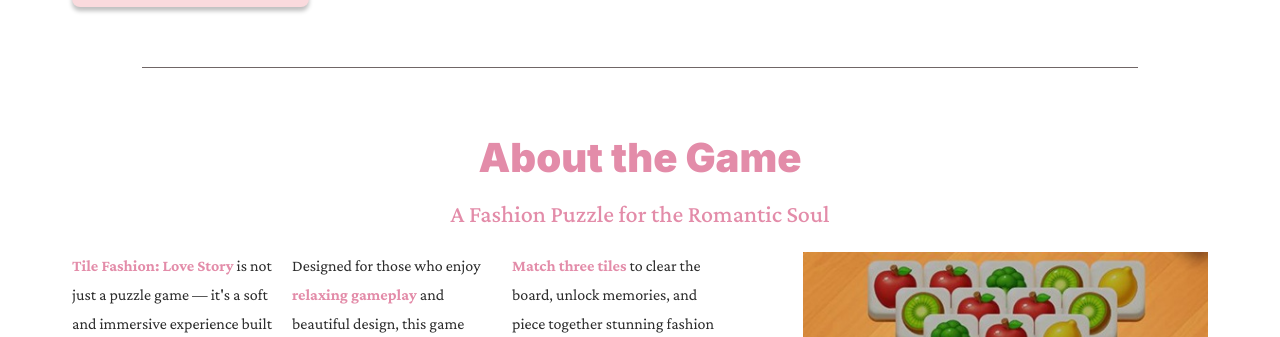
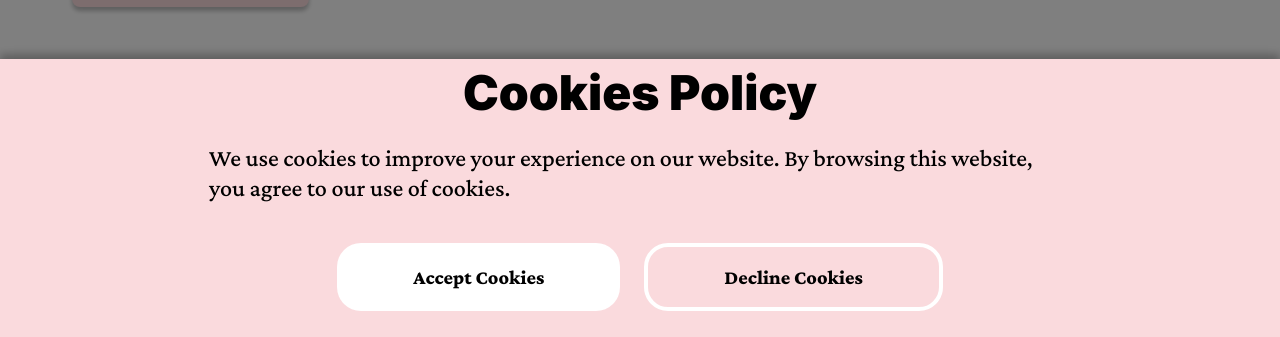
Before and after one commit to SergiyVitruk/STP-10198, a website built with Vite: page src/index.html in a window 1280 px wide. Shown: the part 463-800 px from the top of the page. Built offline with nearby package versions, Linux system fonts and the light colour scheme.

Commit message:
modal done

```diff
--- a/src/css/header.css
+++ b/src/css/header.css
@@ -79,6 +79,15 @@
   display: flex;
   flex-direction: column;
   gap: 8px;
+}
+
+.burger-nav-list li:hover,
+.burger-nav-list li:focus {
+  background-color: #fadadd;
+}
+
+.burger-nav-list a {
+  display: block;
 }
 
 .btn-close {
--- /dev/null
+++ b/src/css/modal.css
@@ -0,0 +1,95 @@
+.cookie-modal {
+  position: fixed;
+  inset: 0;
+  background: rgba(0, 0, 0, 0.5);
+  display: flex;
+  align-items: center;
+  justify-content: center;
+  z-index: 2000;
+}
+
+.cookie-content {
+  position: absolute;
+  left: 0;
+  bottom: 0;
+  background: #fadadd;
+  padding: 24px 8px 5px;
+  text-align: center;
+}
+
+.cookies-title {
+  font-family: var(--font-primary);
+  font-weight: 700;
+  font-size: 40px;
+  line-height: 0.75;
+  color: #000;
+  margin-bottom: 24px;
+}
+
+.cookies-txt {
+  font-family: var(--font-primary);
+  font-weight: 500;
+  font-size: 24px;
+  line-height: 1.25;
+  text-align: center;
+  color: #000;
+  margin-bottom: 16px;
+}
+
+.cookie-buttons {
+  display: flex;
+  flex-direction: column;
+  gap: 16px;
+}
+
+.cookie-buttons button {
+  padding: 15px 76px;
+  border-radius: 24px;
+  cursor: pointer;
+  font-family: var(--font-primary);
+  font-weight: 800;
+  font-size: 20px;
+  line-height: 1.5;
+  color: #000;
+}
+
+#accept-cookies {
+  background: #fff;
+  border: none;
+}
+
+#reject-cookies {
+  background: transparent;
+  border: 4px solid #fff;
+}
+
+.hidden {
+  display: none;
+}
+
+@media screen and (min-width: 1200px) {
+  .cookie-content {
+    width: 100%;
+    padding: 16px 169px 26px;
+    box-shadow: 0 -5px 8px 0 rgba(0, 0, 0, 0.25);
+    display: flex;
+    flex-direction: column;
+    align-items: center;
+  }
+
+  .cookies-title {
+    font-size: 40px;
+    margin-bottom: 40px;
+  }
+
+  .cookies-txt {
+    text-align: start;
+    max-width: 862px;
+    margin-bottom: 40px;
+  }
+
+  .cookie-buttons {
+    flex-direction: row;
+    gap: 24px;
+  }
+}
--- a/src/css/styles.css
+++ b/src/css/styles.css
@@ -22,6 +22,7 @@
 @import url('./boosters.css');
 @import url('./contacts.css');
 @import url('./footer.css');
+@import url('./modal.css');
 
 /* Pages style */
 @import url('./privacy_policy.css');
--- a/src/index.html
+++ b/src/index.html
@@ -41,6 +41,7 @@
       <load src="./partials/reviews.html" />
       <load src="./partials/faq.html" />
       <load src="./partials/contacts.html" />
+      <load src="./partials/modal.html" />
     </main>
     <load src="./partials/footer.html" />
     <script type="module" src="./main.js"></script>
--- a/src/js/burgerMenu.js
+++ b/src/js/burgerMenu.js
@@ -1,11 +1,28 @@
 const openBtnEl = document.querySelector('[data-action="open"]');
 const closeBtnEl = document.querySelector('[data-action="close"]');
 const burgerMenuEl = document.querySelector('[data-visible]');
+const burgerLinks = burgerMenuEl.querySelectorAll('a');
 
-openBtnEl.addEventListener('click', e => {
+function openMenu() {
   burgerMenuEl.dataset.visible = 'open';
+}
+function closeMenu() {
+  burgerMenuEl.dataset.visible = 'close';
+}
+
+openBtnEl.addEventListener('click', openMenu);
+closeBtnEl.addEventListener('click', closeMenu);
+
+burgerLinks.forEach(link => {
+  link.addEventListener('click', closeMenu);
 });
 
-closeBtnEl.addEventListener('click', e => {
-  burgerMenuEl.dataset.visible = 'close';
+document.addEventListener('click', e => {
+  if (
+    burgerMenuEl.dataset.visible === 'open' &&
+    !burgerMenuEl.contains(e.target) &&
+    !openBtnEl.contains(e.target)
+  ) {
+    closeMenu();
+  }
 });
--- /dev/null
+++ b/src/js/modal.js
@@ -0,0 +1,17 @@
+document.addEventListener('DOMContentLoaded', () => {
+  const modal = document.querySelector('#cookie-modal');
+  const acceptBtn = document.querySelector('#accept-cookies');
+  const rejectBtn = document.querySelector('#reject-cookies');
+
+  if (!localStorage.getItem('cookieChoice')) {
+    modal.classList.remove('hidden');
+  }
+
+  function setChoice(choice) {
+    localStorage.setItem('cookieChoice', choice);
+    modal.classList.add('hidden');
+  }
+
+  acceptBtn.addEventListener('click', () => setChoice('accepted'));
+  rejectBtn.addEventListener('click', () => setChoice('rejected'));
+});
--- a/src/main.js
+++ b/src/main.js
@@ -1,2 +1,3 @@
 import './js/burgerMenu';
 import './js/faq';
+import './js/modal';
--- /dev/null
+++ b/src/partials/modal.html
@@ -0,0 +1,13 @@
+<div id="cookie-modal" class="cookie-modal hidden">
+  <div class="cookie-content">
+    <h2 class="cookies-title">Cookies Policy</h2>
+    <p class="cookies-txt">
+      We use cookies to improve your experience on our website. By browsing this
+      website, you agree to our use of cookies.
+    </p>
+    <div class="cookie-buttons">
+      <button id="accept-cookies">Accept Cookies</button>
+      <button id="reject-cookies">Decline Cookies</button>
+    </div>
+  </div>
+</div>
```
Also changed, not shown: src/cookies_page.html (+1 -1 lines), src/privacy_policy.html (+1 -1 lines), src/term_page.html (+1 -1 lines).
